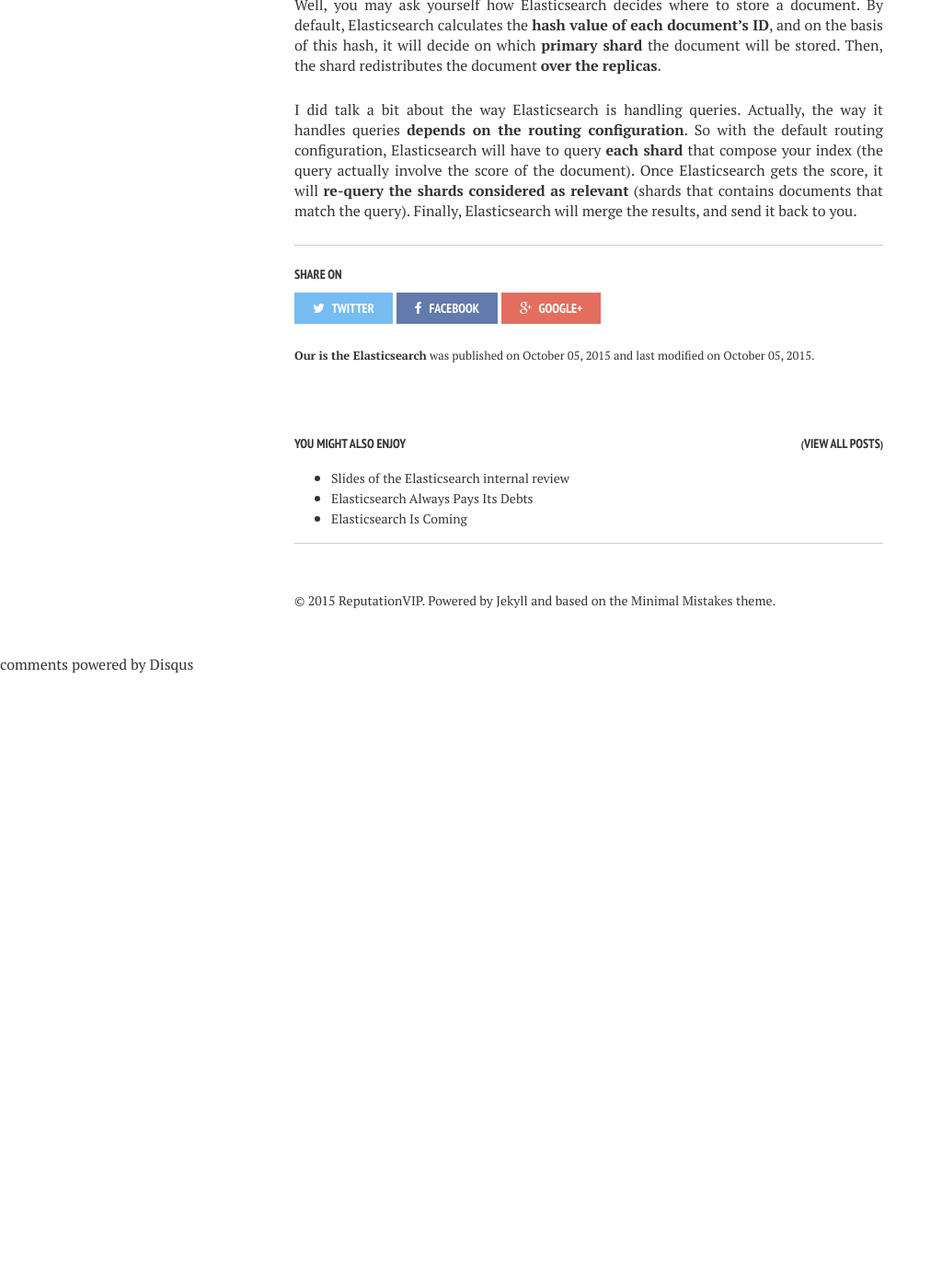
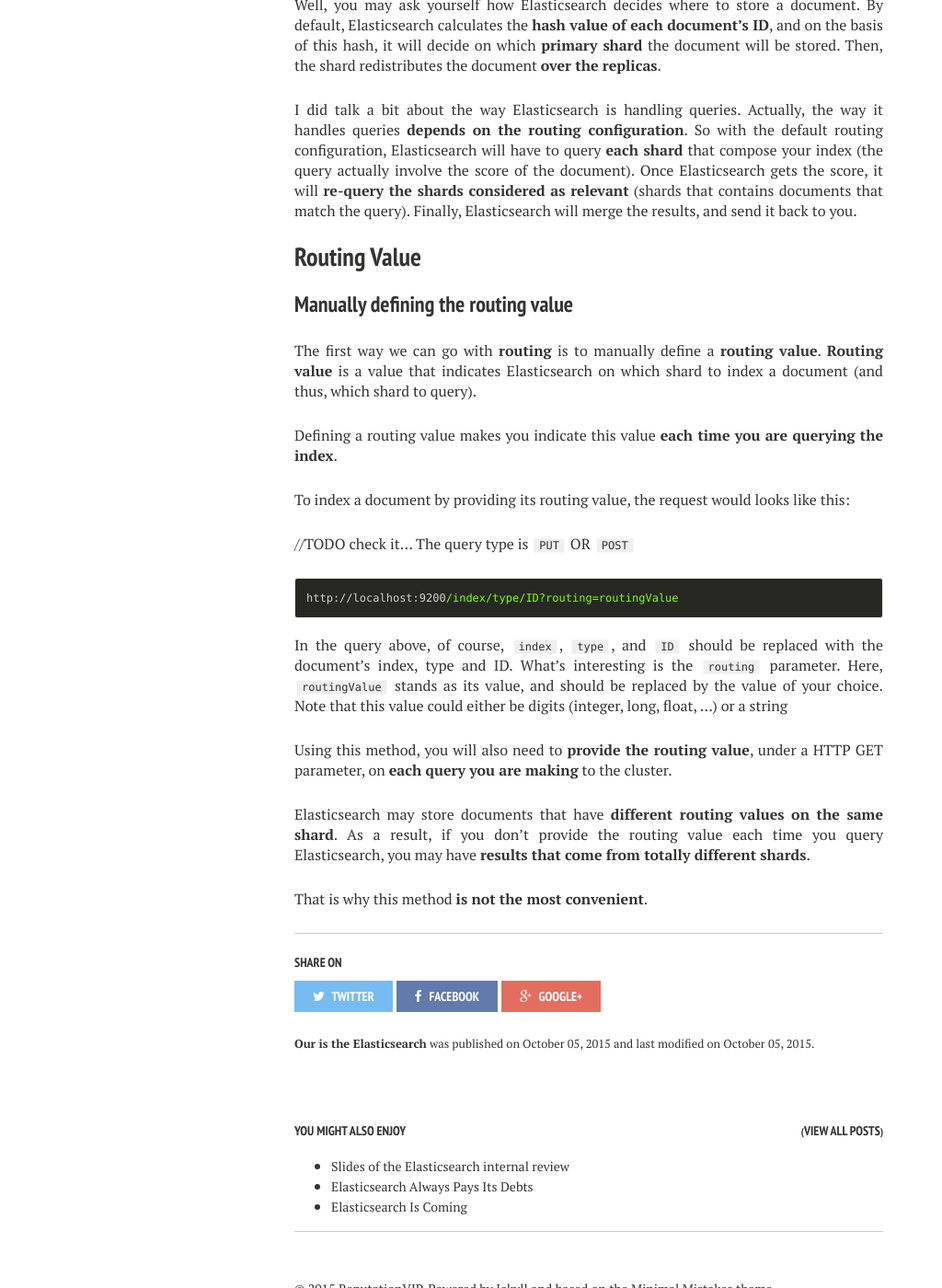
Before and after one commit to semji/reputationvip.github.io, a Jekyll site: the page built from _posts/2015-10-05-elasticsearch-our-is-elasticsearch.md, in a window 1280 px wide and 1400 px high, scrolled down 2128 px. Shown: the whole window at 92% size, without its empty margins (0-1024 px from the left). Built offline with Jekyll 4.4.1, drawn with Linux system fonts in a browser that asks for light colours; nearby versions of some CDN libraries; comment, search, counter and statistics services are not loaded; before the commit the page ends 2861 px from its top, so only the background shows below that; some of the changed text lies outside the part shown.

Commit message:
Write manual routing value

```diff
--- a/_posts/2015-10-05-elasticsearch-our-is-elasticsearch.md
+++ b/_posts/2015-10-05-elasticsearch-our-is-elasticsearch.md
@@ -76,3 +76,30 @@
 So with the default routing configuration, Elasticsearch will have to query **each shard** that compose your index (the query actually involve the
 score of the document). Once Elasticsearch gets the score, it will **re-query the shards considered as relevant** (shards that contains documents that
 match the query). Finally, Elasticsearch will merge the results, and send it back to you.
+
+## Routing Value
+
+### Manually defining the routing value
+
+The first way we can go with **routing** is to manually define a **routing value**. **Routing value** is a value that indicates Elasticsearch  on which
+shard to index a document (and thus, which shard to query).
+
+Defining a routing value makes you indicate this value **each time you are querying the index**.
+
+To index a document by providing its routing value, the request would looks like this:
+
+//TODO check it...
+The query type is `PUT` OR `POST`
+
+<div class="highlight"><pre><code>http://localhost:9200<span style="color: chartreuse">/index/type/ID?routing=routingValue</span></code></pre></div>
+
+In the query above, of course, `index`, `type`, and `ID` should be replaced with the document's index, type and ID. What's interesting is the
+`routing` parameter. Here, `routingValue` stands as its value, and should be replaced by the value of your choice. Note that this value could
+either be digits (integer, long, float, ...) or a string
+
+Using this method, you will also need to **provide the routing value**, under a HTTP GET parameter, on **each query you are making** to the cluster.
+
+Elasticsearch may store documents that have **different routing values on the same shard**. As a result, if you don't provide the routing value
+each time you query Elasticsearch, you may have **results that come from totally different shards**.
+
+That is why this method **is not the most convenient**.
```
